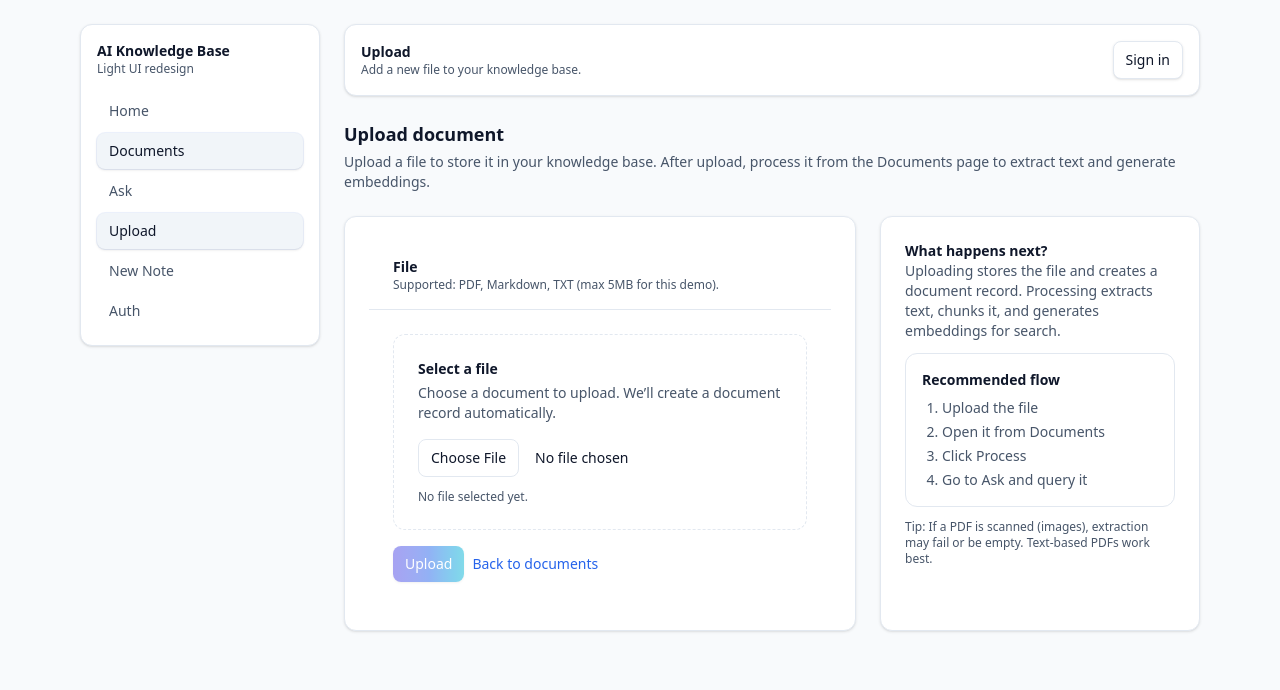
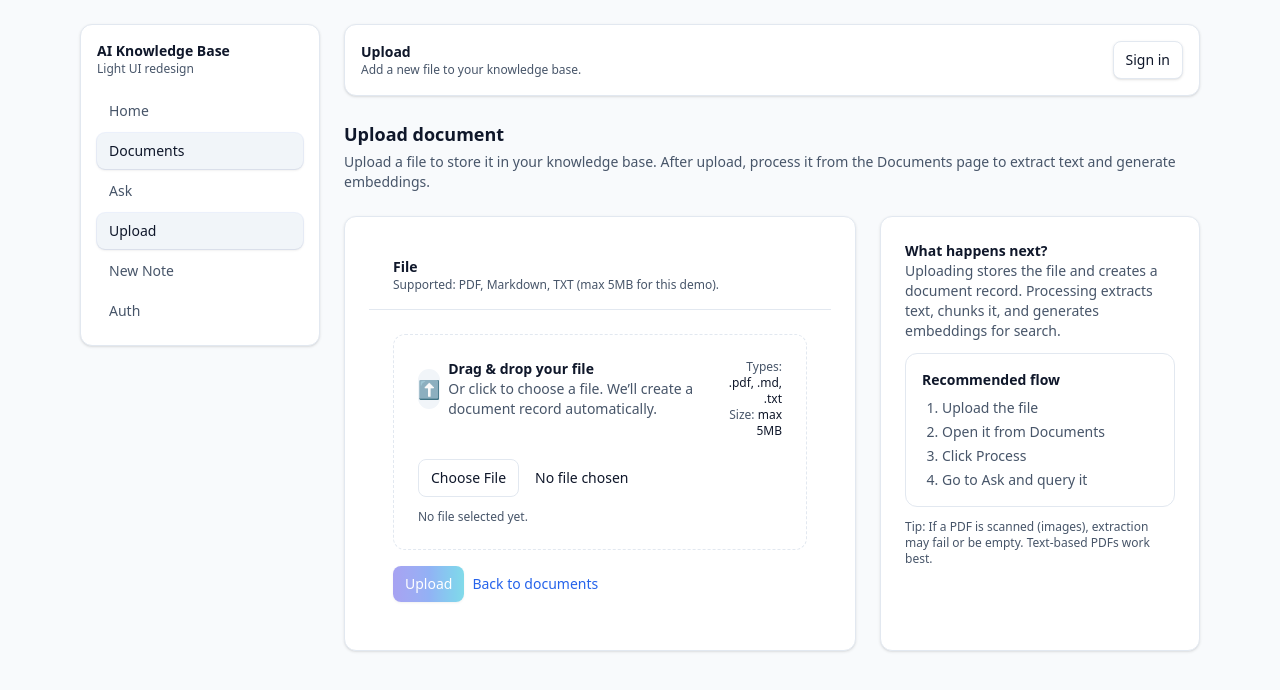
Before and after one commit to Misho-1019/AI-Powered-Knowledge-Base, a Next.js app: page /documents/upload in a window 1280 px wide. Shown: the top 690 px of the page. Built offline with nearby package versions, Linux system fonts and the light colour scheme; no server answers.

Commit message:
Improve dropzone layout and upload page hierarchy

```diff
--- a/src/app/documents/upload/page.tsx
+++ b/src/app/documents/upload/page.tsx
@@ -99,16 +99,34 @@ export default function UploadDocumentPage() {
           </div>
 
           <div className="px-6 py-6 space-y-4">
-            <div className="rounded-xl border border-dashed border-[var(--border)] bg-white p-6 hover:bg-slate-50 transition">
+            {/* Dropzone UI (still uses the same input under the hood) */}
+            <div className="rounded-xl border border-dashed border-[var(--border)] bg-white p-6 transition-all duration-200 ease-out hover:bg-slate-50 hover:border-slate-200">
+              <div className="flex flex-col gap-4 sm:flex-row sm:items-start sm:justify-between">
                 <div className="space-y-1">
-                <div className="text-sm font-semibold">Select a file</div>
+                  <div className="flex items-center gap-2">
+                    <div className="flex h-10 w-10 items-center justify-center rounded-xl bg-slate-100">
+                      <span className="text-lg" aria-hidden="true">⬆️</span>
+                    </div>
+                    <div>
+                      <div className="text-sm font-semibold">Drag & drop your file</div>
                       <div className="text-sm text-[var(--muted)]">
-                  Choose a document to upload. We’ll create a document record
-                  automatically.
+                        Or click to choose a file. We’ll create a document record automatically.
+                      </div>
+                    </div>
                   </div>
                 </div>
 
-              <div className="mt-4">
+                <div className="sm:text-right">
+                  <div className="text-xs text-[var(--muted)]">
+                    Types: <span className="font-medium text-[var(--text)]">.pdf, .md, .txt</span>
+                  </div>
+                  <div className="text-xs text-[var(--muted)]">
+                    Size: <span className="font-medium text-[var(--text)]">max 5MB</span>
+                  </div>
+                </div>
+              </div>
+
+              <div className="mt-5">
                 <input
                   type="file"
                   accept=".pdf,.md,.txt"
@@ -134,7 +152,8 @@ export default function UploadDocumentPage() {
                   className="block w-full text-sm
                     file:mr-4 file:rounded-lg file:border file:border-[var(--border)]
                     file:bg-white file:px-3 file:py-2 file:text-sm file:font-medium
-                    hover:file:bg-slate-50"
+                    hover:file:bg-slate-50
+                    focus-visible:outline-none focus-visible:ring-2 focus-visible:ring-[var(--brand-2)]/30 focus-visible:ring-offset-2"
                 />
               </div>
 
@@ -154,6 +173,7 @@ export default function UploadDocumentPage() {
             </div>
 
             {/* Actions */}
+            <div className="flex flex-col gap-2 sm:flex-row sm:items-center sm:justify-between">
               <div className="flex flex-col gap-2 sm:flex-row sm:items-center">
                 <Button
                   onClick={upload}
@@ -165,27 +185,32 @@ export default function UploadDocumentPage() {
 
                 <Link
                   href="/documents"
-                className="text-sm font-medium text-[var(--brand-2)] hover:underline"
+                  className="text-sm font-medium text-[var(--brand-2)] hover:underline focus-visible:outline-none focus-visible:ring-2 focus-visible:ring-[var(--brand-2)]/30 focus-visible:ring-offset-2 rounded"
                 >
                   Back to documents
                 </Link>
               </div>
 
+              <div className="text-xs text-[var(--muted)]">
+                {uploading ? "Uploading…" : " "}
+              </div>
+            </div>
+
             {/* Status message */}
             {message ? (
-              <div className="rounded-xl border border-[var(--border)] bg-white p-3 text-sm">
+              <div className="rounded-xl border border-[var(--border)] bg-white p-4 text-sm">
                 <div className="font-medium">Status</div>
-                <div className="text-[var(--muted)]">{message}</div>
+                <div className="mt-1 text-[var(--muted)]">{message}</div>
               </div>
             ) : null}
 
             {/* Storage path (debug-ish, but presented nicely) */}
             {storagePath ? (
-              <div className="rounded-xl border border-[var(--border)] bg-slate-50 p-3">
+              <div className="rounded-xl border border-[var(--border)] bg-white p-4">
                 <div className="text-xs font-semibold text-slate-700">
                   Storage path
                 </div>
-                <div className="mt-1 text-xs text-slate-700 break-all">
+                <div className="mt-2 break-all rounded-lg bg-slate-50 p-3 text-xs text-slate-700">
                   {storagePath}
                 </div>
               </div>
```
Lines whose indentation alone changed are shown as unchanged.
